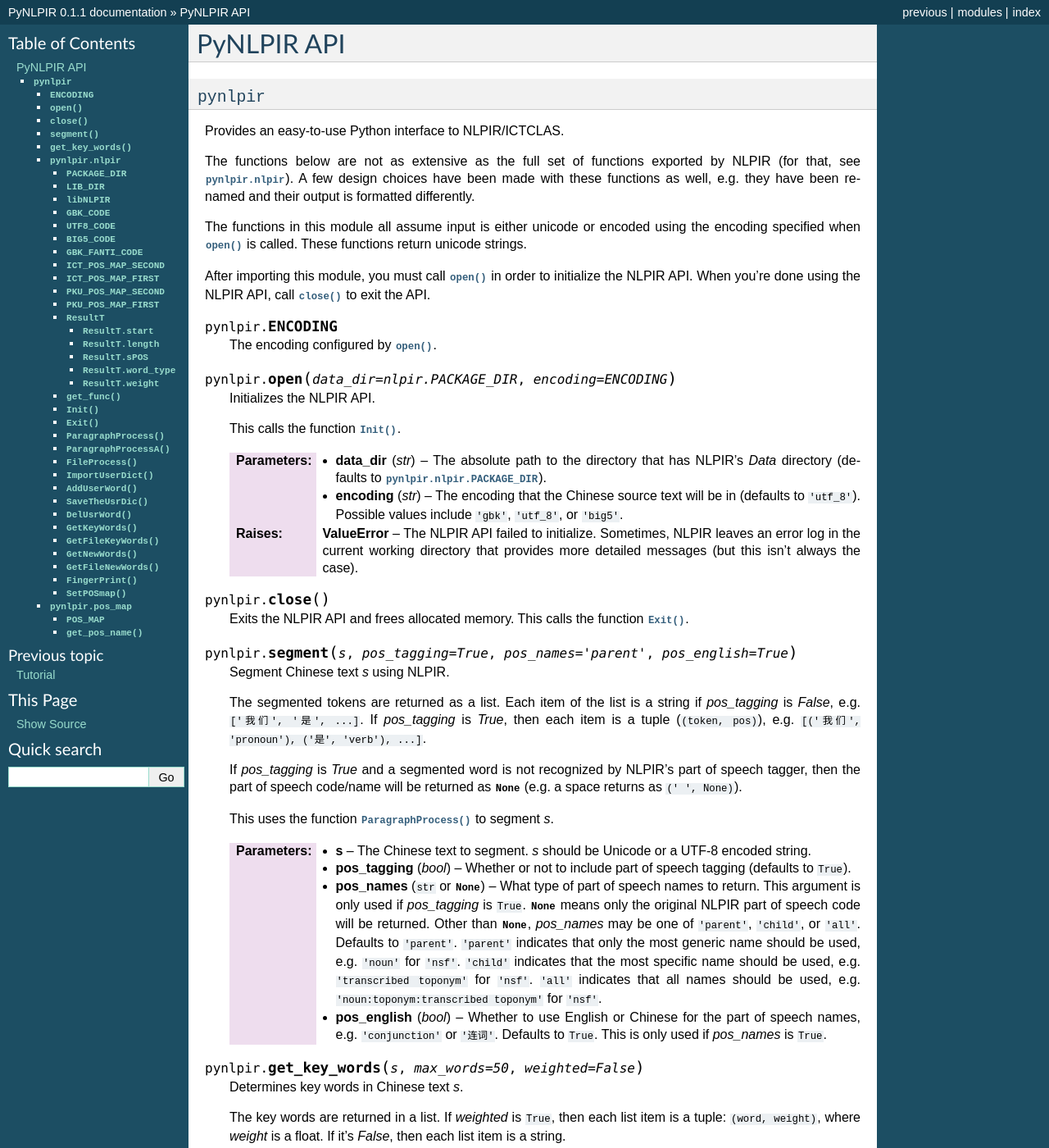
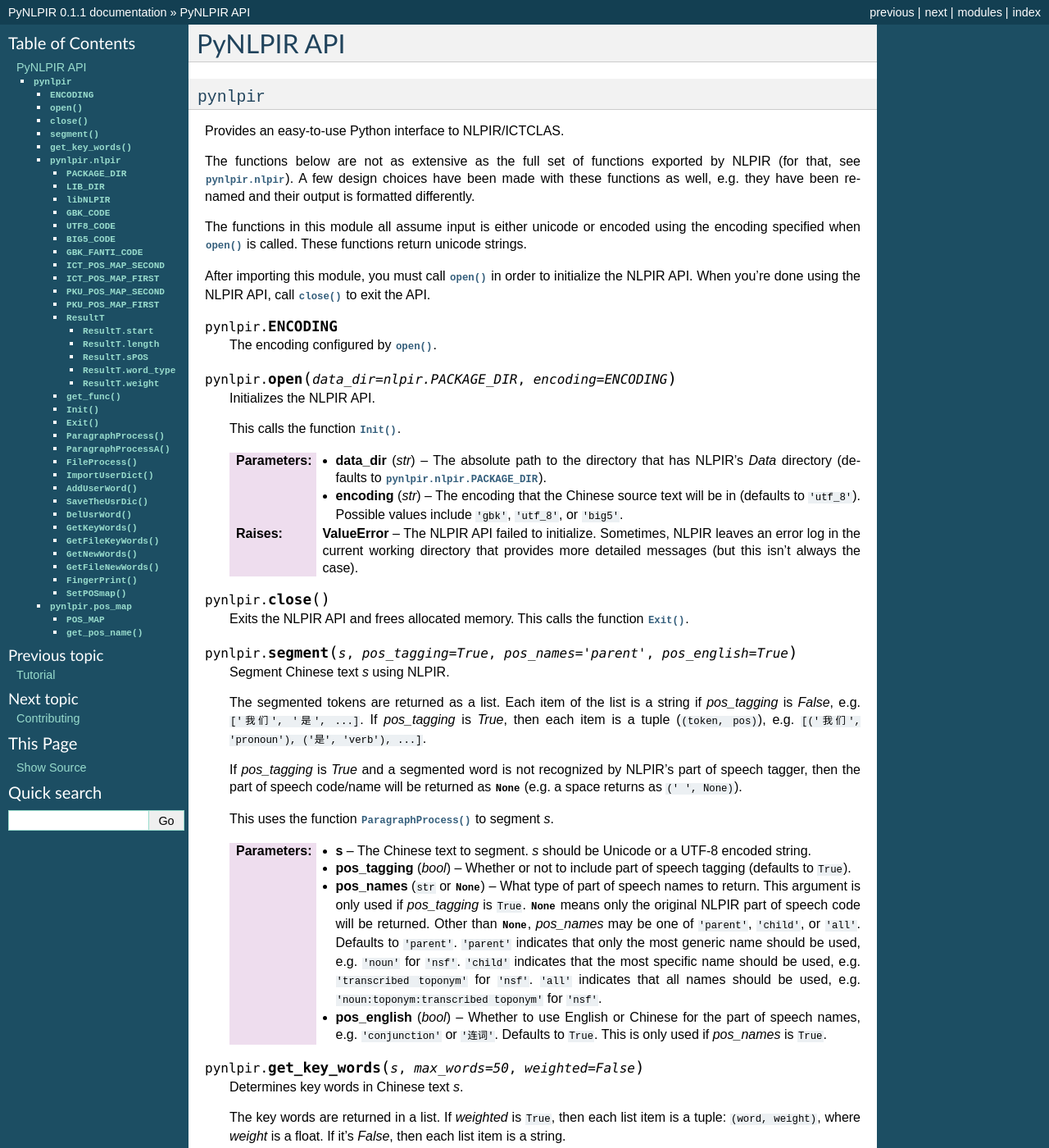
Before and after one commit to tsroten/pynlpir, a Sphinx documentation site: the page built from docs/api.rst, in a window 1280 px wide and 1400 px high. Shown: the whole window at 82% size. Built offline with Sphinx 7.4.7, drawn with Linux system fonts in a browser that asks for light colours.

Commit message:
Adds authors, contributing, and history pages to docs.

```diff
--- /dev/null
+++ b/docs/authors.rst
@@ -0,0 +1 @@
+.. include:: ../AUTHORS.rst
--- /dev/null
+++ b/docs/contributing.rst
@@ -0,0 +1 @@
+.. include:: ../CONTRIBUTING.rst
--- /dev/null
+++ b/docs/history.rst
@@ -0,0 +1 @@
+.. include:: ../CHANGES.rst
--- a/docs/index.rst
+++ b/docs/index.rst
@@ -54,3 +54,6 @@
    installation
    tutorial
    api
+   contributing
+   history
+   authors
```
